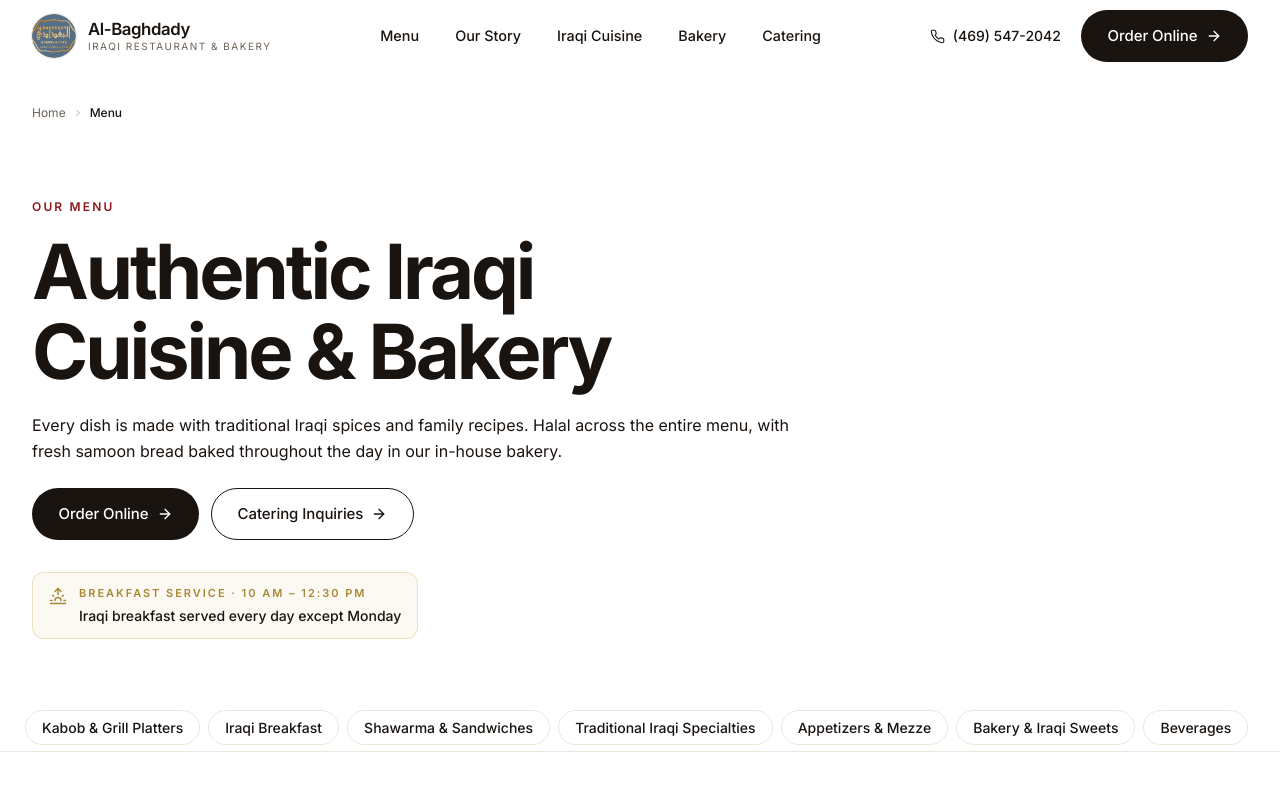
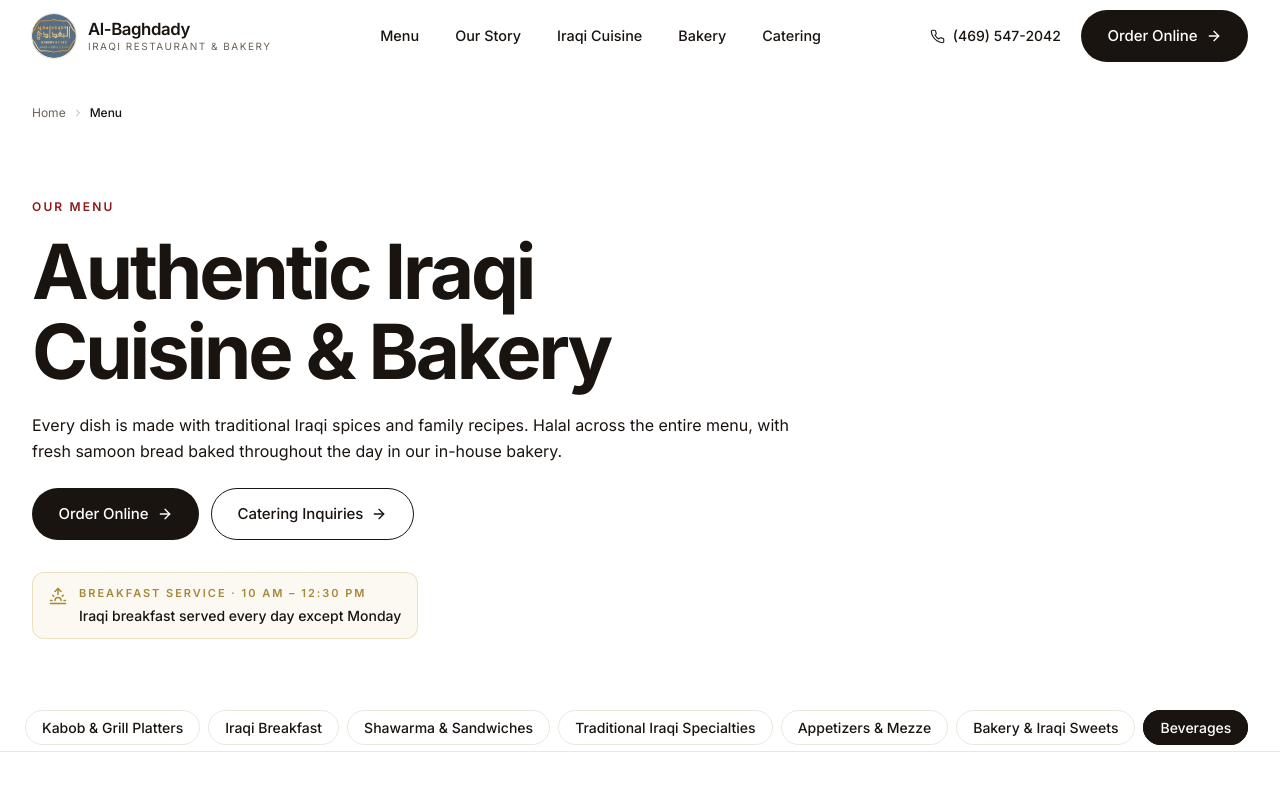
Before and after one commit to TableTurnerr/Al-Baghdady-Website, a Next.js app: page /menu in a window 1280 px wide. Shown: the top 800 px of the page. Built offline with nearby package versions, Linux system fonts and the light colour scheme.

Commit message:
feat(menu): extract CategoryNav into standalone client component

```diff
--- a/src/app/menu/page.tsx
+++ b/src/app/menu/page.tsx
@@ -6,6 +6,7 @@
 import SchemaInjector from "@/components/shared/SchemaInjector";
 import BreadcrumbNav from "@/components/layout/BreadcrumbNav";
 import ThemeBtn from "@/components/shared/ThemeBtn";
+import CategoryNav from "@/components/menu/CategoryNav";
 import { RESTAURANT } from "@/data/restaurant";
 
 function fmtTime(t: string) {
@@ -80,25 +81,10 @@
         </div>
       </section>
 
-      <nav className="sticky top-[72px] bg-white/85 backdrop-blur-md z-30 border-b border-[var(--color-border)]">
-        <div className="container-pad">
-          <ul className="flex gap-2 overflow-x-auto py-3 -mx-5 px-5 scroll-snap-x">
-            {MENU.map((category) => (
-              <li key={category.id}>
-                <a
-                  href={`#${category.id}`}
-                  className="px-4 py-2 rounded-full border border-[var(--color-border)] text-sm font-medium text-[var(--color-text)] hover:bg-[var(--color-text)] hover:text-white hover:border-[var(--color-text)] transition-all duration-300 whitespace-nowrap"
-                >
-                  {category.name}
-                </a>
-              </li>
-            ))}
-          </ul>
-        </div>
-      </nav>
+      <CategoryNav categories={MENU.map(({ id, name }) => ({ id, name }))} />
 
       {MENU.map((category) => (
-        <section key={category.id} id={category.id} className="container-pad section-pad scroll-mt-32">
+        <section key={category.id} id={category.id} className="container-pad section-pad scroll-mt-[152px]">
           <header className="mb-10 max-w-2xl">
             <h2 className="mb-3">{category.name}</h2>
             <p className="text-[var(--color-text-muted)]">{category.description}</p>
@@ -110,15 +96,13 @@
                 key={item.name}
                 className="rounded-2xl border border-[var(--color-border)] bg-white p-6 transition-all duration-500 hover:border-transparent hover:shadow-[var(--shadow-lift)] hover:-translate-y-0.5"
               >
-                <div className="flex items-start justify-between gap-4 mb-3">
-                  <h3 className="text-lg" style={{ fontFamily: "var(--font-display)", fontWeight: 500 }}>
-                    {item.name}
-                  </h3>
-                  <div className="font-semibold text-[var(--color-text)] shrink-0">{item.price}</div>
-                </div>
-                <p className="text-sm text-[var(--color-text-muted)] leading-relaxed mb-4">
+                <h3 className="text-lg mb-3" style={{ fontFamily: "var(--font-display)", fontWeight: 500 }}>
+                  {item.name}
+                </h3>
+                <p className="text-sm text-[var(--color-text-muted)] leading-relaxed mb-2">
                   {item.description}
                 </p>
+                <div className="text-sm font-semibold text-[var(--color-text)] mb-4">{item.price}</div>
                 <div className="flex items-center gap-1.5 flex-wrap">
                   {item.popular && (
                     <span className="inline-flex items-center gap-1 text-[10px] font-semibold px-2.5 py-1 rounded-full bg-[var(--color-gold)]/15 text-[var(--color-gold-dark)] uppercase tracking-wider">
--- /dev/null
+++ b/src/components/menu/CategoryNav.tsx
@@ -0,0 +1,94 @@
+"use client";
+
+import { useEffect, useRef, useState } from "react";
+import type { MenuCategory } from "@/data/menu";
+
+type Props = {
+  categories: Pick<MenuCategory, "id" | "name">[];
+};
+
+export default function CategoryNav({ categories }: Props) {
+  const [activeId, setActiveId] = useState<string>(categories[0]?.id ?? "");
+  const linkRefs = useRef<Map<string, HTMLAnchorElement>>(new Map());
+  const listRef = useRef<HTMLUListElement>(null);
+
+  useEffect(() => {
+    const sections = categories
+      .map((c) => document.getElementById(c.id))
+      .filter((el): el is HTMLElement => el !== null);
+
+    if (sections.length === 0) return;
+
+    const visibility = new Map<string, number>();
+
+    const observer = new IntersectionObserver(
+      (entries) => {
+        for (const entry of entries) {
+          visibility.set(entry.target.id, entry.intersectionRatio);
+        }
+        let bestId = activeId;
+        let bestRatio = -1;
+        for (const [id, ratio] of visibility) {
+          if (ratio > bestRatio) {
+            bestRatio = ratio;
+            bestId = id;
+          }
+        }
+        if (bestRatio > 0 && bestId !== activeId) {
+          setActiveId(bestId);
+        }
+      },
+      {
+        rootMargin: "-140px 0px -55% 0px",
+        threshold: [0, 0.1, 0.25, 0.5, 0.75, 1],
+      },
+    );
+
+    sections.forEach((s) => observer.observe(s));
+    return () => observer.disconnect();
+  }, [categories, activeId]);
+
+  useEffect(() => {
+    const link = linkRefs.current.get(activeId);
+    const list = listRef.current;
+    if (!link || !list) return;
+    const target = link.offsetLeft - list.clientWidth / 2 + link.clientWidth / 2;
+    list.scrollTo({ left: target, behavior: "smooth" });
+  }, [activeId]);
+
+  return (
+    <nav className="sticky top-[72px] bg-white/85 backdrop-blur-md z-30 border-b border-[var(--color-border)]">
+      <div className="container-pad">
+        <ul ref={listRef} className="flex gap-2 overflow-x-auto py-3 -mx-5 px-5 scroll-snap-x">
+          {categories.map((category) => {
+            const isActive = activeId === category.id;
+            return (
+              <li key={category.id}>
+                <a
+                  ref={(el) => {
+                    if (el) linkRefs.current.set(category.id, el);
+                    else linkRefs.current.delete(category.id);
+                  }}
+                  href={`#${category.id}`}
+                  aria-current={isActive ? "true" : undefined}
+                  style={
+                    isActive
+                      ? { background: "var(--color-text)", color: "#fff", borderColor: "var(--color-text)" }
+                      : undefined
+                  }
+                  className={`px-4 py-2 rounded-full border text-sm font-medium transition-all duration-300 whitespace-nowrap ${
+                    isActive
+                      ? ""
+                      : "border-[var(--color-border)] text-[var(--color-text)] hover:bg-[var(--color-text)] hover:text-white hover:border-[var(--color-text)]"
+                  }`}
+                >
+                  {category.name}
+                </a>
+              </li>
+            );
+          })}
+        </ul>
+      </div>
+    </nav>
+  );
+}
```
